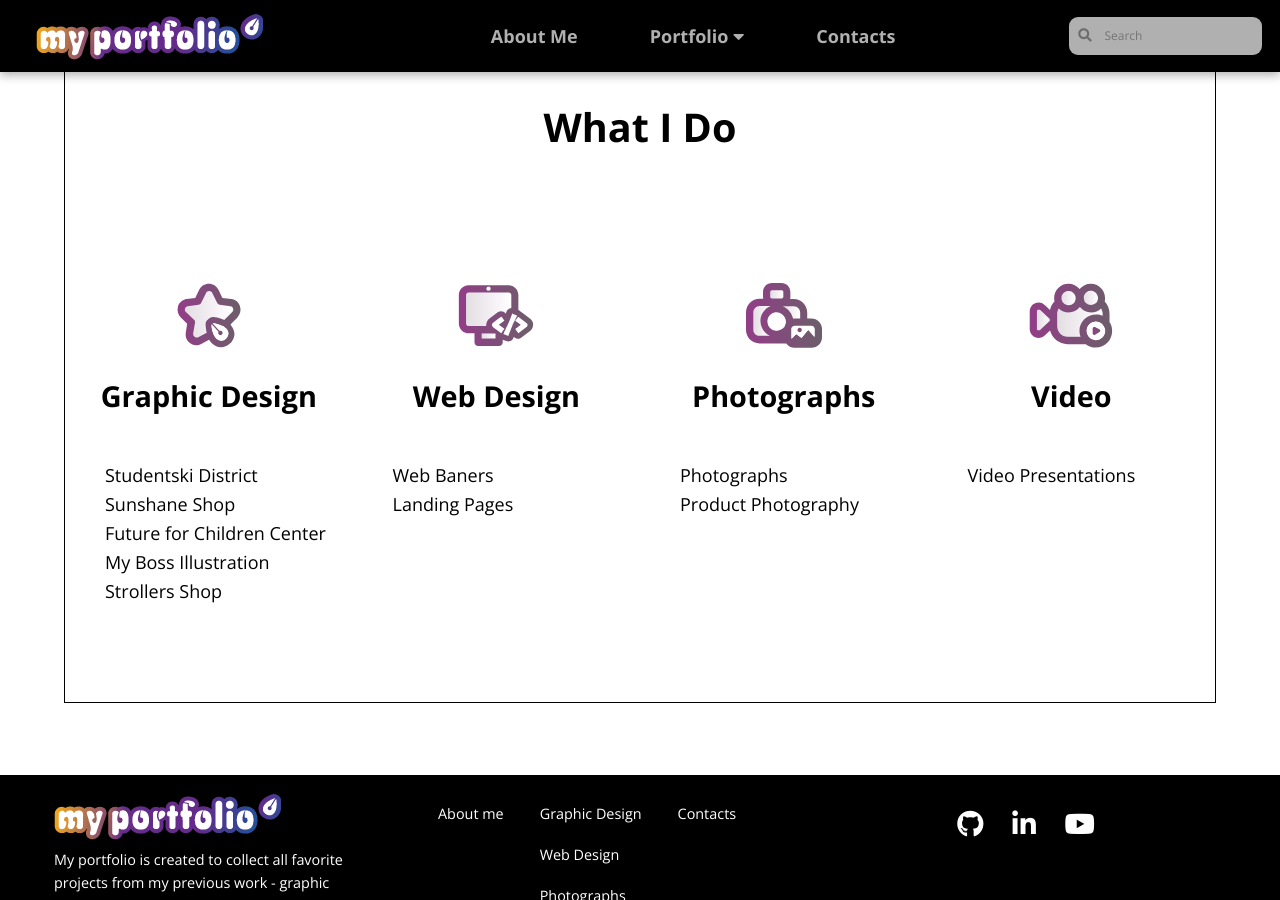
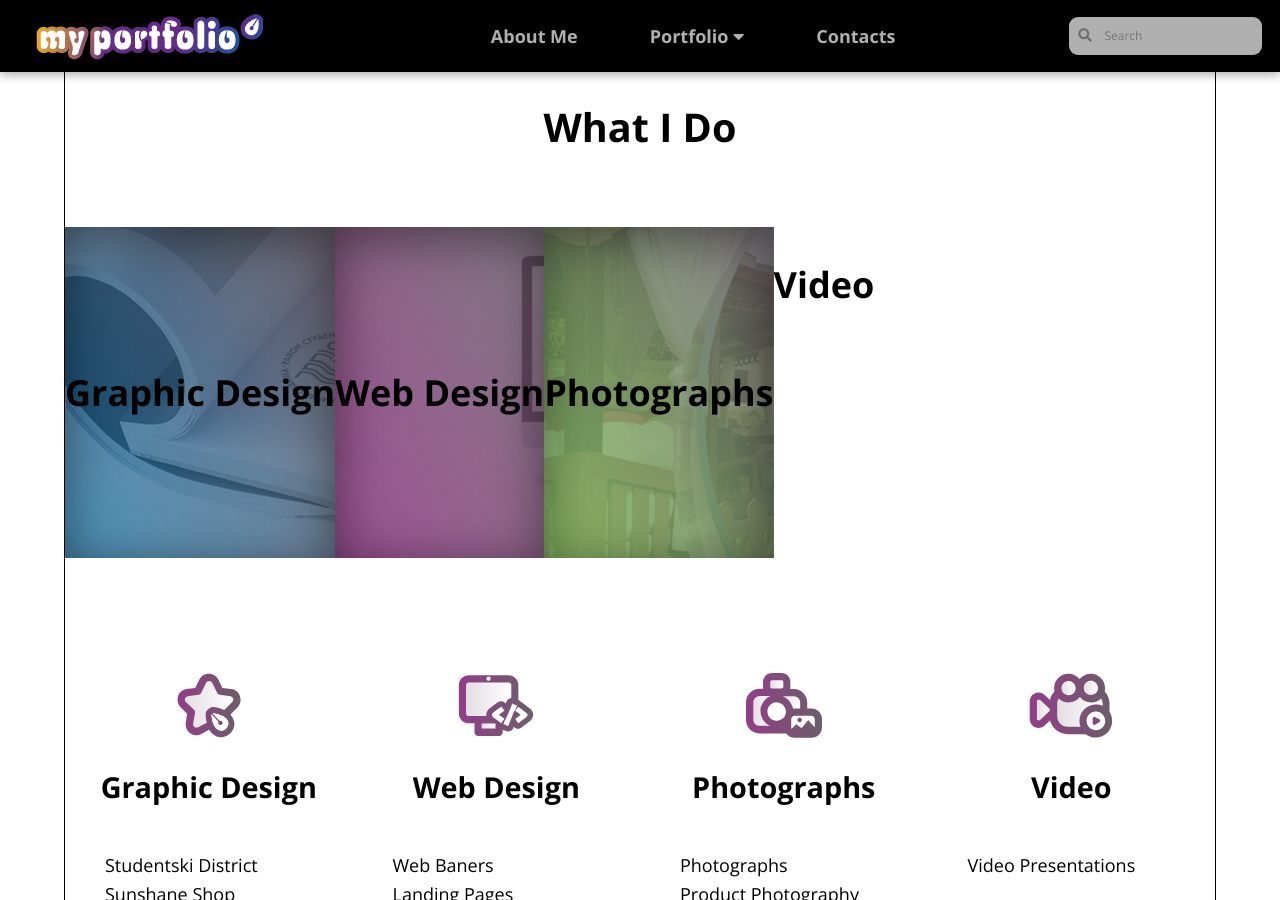
Before and after one commit to LiliyaMilanova/myportfolio, a Jekyll site: the page built from index.html, in a window 1280 px wide and 900 px high, scrolled down 1074 px. Built offline with Jekyll 4.4.1, drawn with Linux system fonts in a browser that asks for light colours; nearby versions of some CDN libraries.

Commit message:
Update index.html

```diff
--- a/index.html
+++ b/index.html
@@ -30,6 +30,25 @@ title: Home
                 <h1>What I Do</h1>
             </section>
 
+        <section class="wrap-content">
+
+        <article class="header-section-design">
+            <h2>Graphic Design</h2>
+        </article>
+
+        <article class="header-section-web-design">
+            <h2>Web Design</h2>
+        </article>
+
+        <article class="header-section-photographs">
+            <h2>Photographs</h2>
+        </article>
+
+        <article class="hheader-section-video">
+            <h2>Video</h2>
+        </article>
+
+    </section>
             <div class="wrap-content">
                 <section class="what">
                     <span>
```
